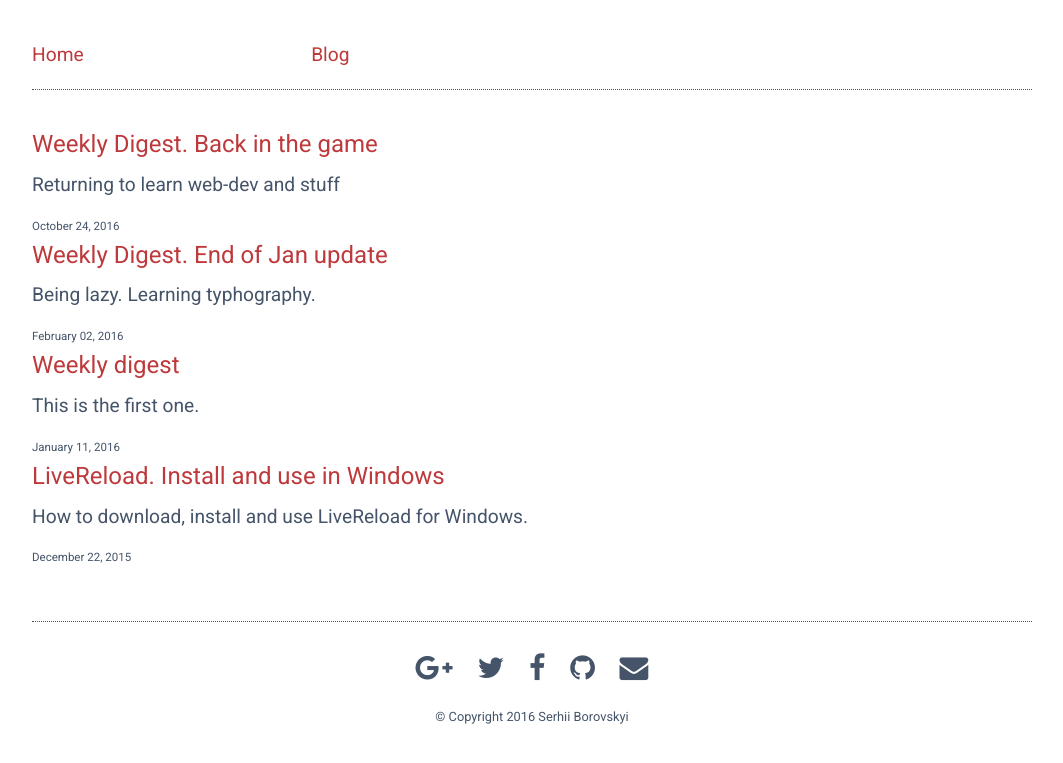
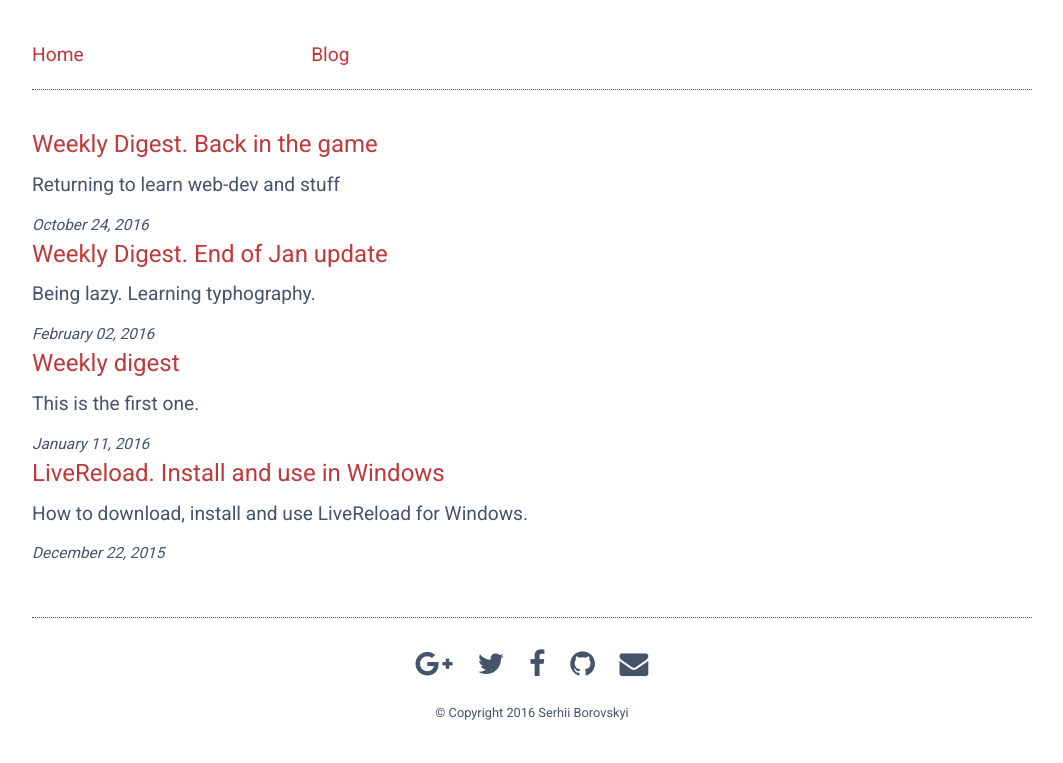
Before and after one commit to serhiicss/serhiicss.github.io, a Jekyll site: the page built from blog.html, in a window 1280 px wide. Shown: the top 763 px of the page, without its empty margins (108-1171 px from the left). Built offline with Jekyll 4.4.1, drawn with Linux system fonts in a browser that asks for light colours; nearby versions of some CDN libraries.

Commit message:
Update _main.sass

```diff
--- a/_sass/_main.sass
+++ b/_sass/_main.sass
@@ -48,5 +48,6 @@ ul, li
 h3.internship
   color: $color-secondary
 
-.post-date
-  font-size: 0.6em
+date.post-date
+  font-size: 0.8em
+  font-style: italic
```
